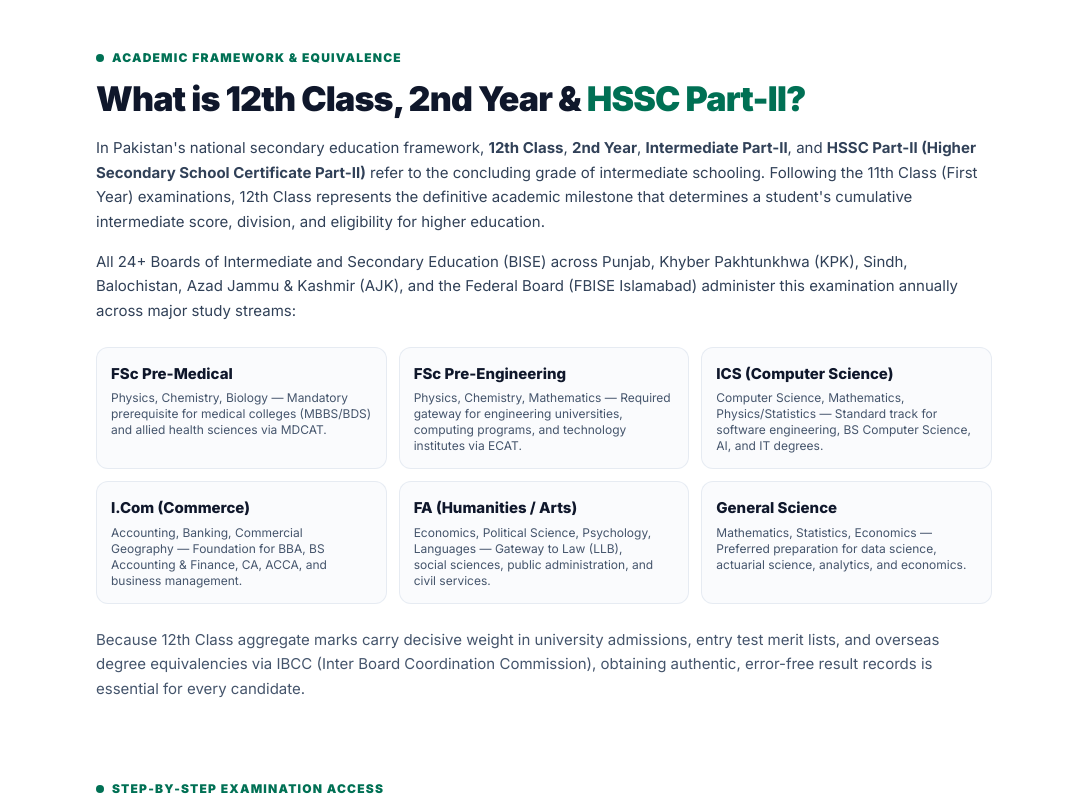
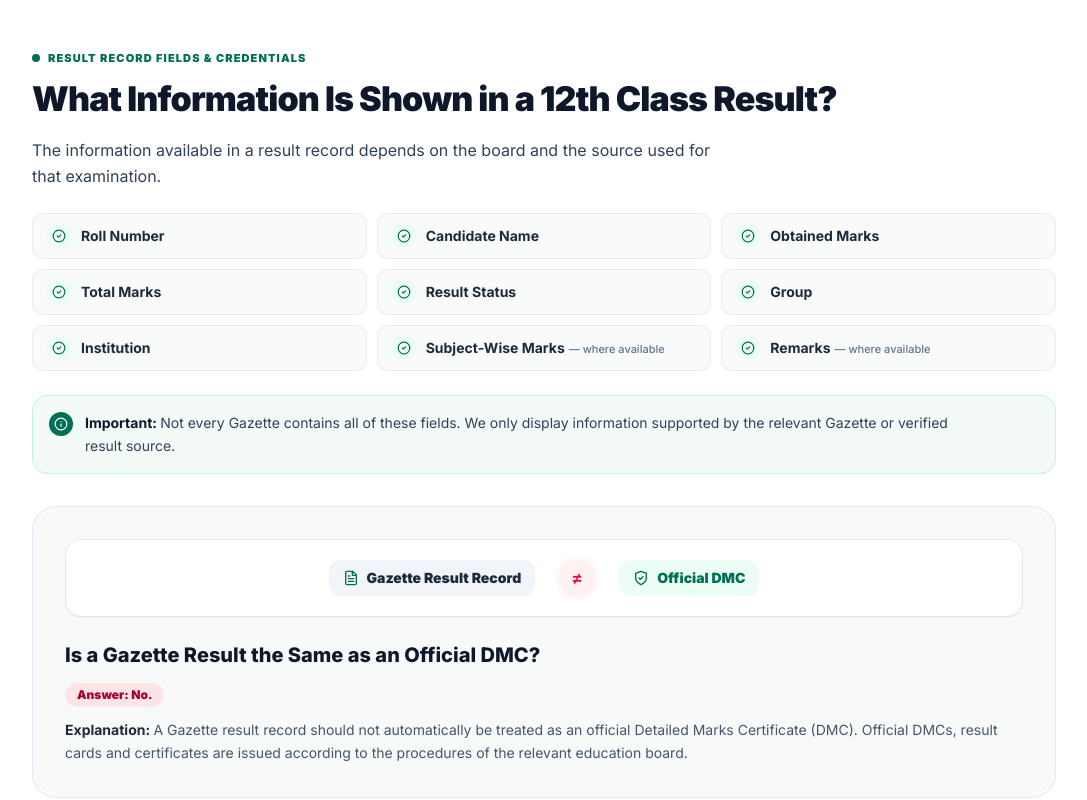
Before and after one commit to 12thclassresult2026/12thclassresult.com.pk, a Next.js app: page / in a window 1280 px wide. Shown: the part 9720-10520 px from the top of the page, without its empty margins (96-1183 px from the left). Built offline with nearby package versions, Linux system fonts and the light colour scheme; a web font is replaced by a local one.

Commit message:
feat(homepage): add Result Information & DMC comparison section

```diff
--- a/app/page.tsx
+++ b/app/page.tsx
@@ -9,6 +9,7 @@ import { FaqShowcaseSection } from '@/components/home/faq-showcase-section'
 import { GazetteLookupExplainerSection } from '@/components/home/gazette-lookup-explainer-section'
 import { GazetteSection } from '@/components/home/gazette-section'
 import { HeroSection } from '@/components/home/hero-section'
+import { ResultInformationSection } from '@/components/home/result-information-section'
 import { ResultMethodsSection } from '@/components/home/result-methods-section'
 import { ResultScheduleSection } from '@/components/home/result-schedule-section'
 import { SemanticContentSections } from '@/components/home/semantic-content-sections'
@@ -162,10 +163,13 @@ export default function HomePage() {
       {/* 9. RESULT SCHEDULE (When Will 12th Class Result Be Announced?) */}
       <ResultScheduleSection />
 
-      {/* 10. 5 SEMANTIC CONTENT SECTIONS (AEO / Comprehensive Topical Authority) */}
+      {/* 10. RESULT INFORMATION & DMC COMPARISON */}
+      <ResultInformationSection />
+
+      {/* 11. 5 SEMANTIC CONTENT SECTIONS (AEO / Comprehensive Topical Authority) */}
       <SemanticContentSections />
 
-      {/* 11. FREQUENTLY ASKED QUESTIONS (Showcase Design) */}
+      {/* 12. FREQUENTLY ASKED QUESTIONS (Showcase Design) */}
       <FaqShowcaseSection />
     </div>
   )
--- /dev/null
+++ b/components/home/result-information-section.tsx
@@ -0,0 +1,125 @@
+import { CheckCircle2Icon, FileTextIcon, InfoIcon, ShieldCheckIcon } from '@/components/ui/icons'
+
+export function ResultInformationSection() {
+  const supportedFields = [
+    { name: 'Roll Number', isConditional: false },
+    { name: 'Candidate Name', isConditional: false },
+    { name: 'Obtained Marks', isConditional: false },
+    { name: 'Total Marks', isConditional: false },
+    { name: 'Result Status', isConditional: false },
+    { name: 'Group', isConditional: false },
+    { name: 'Institution', isConditional: false },
+    { name: 'Subject-Wise Marks', isConditional: true },
+    { name: 'Remarks', isConditional: true },
+  ]
+
+  return (
+    <section
+      aria-labelledby="result-info-heading"
+      className="relative border-b border-slate-200/80 bg-white py-16 sm:py-20"
+    >
+      <div className="container-wide">
+        <div className="mx-auto max-w-5xl">
+          {/* Eyebrow */}
+          <div className="flex items-center gap-2">
+            <span className="flex h-2 w-2 rounded-full bg-[#007054]" />
+            <span className="text-[11px] font-black tracking-widest text-[#007054] uppercase">
+              RESULT RECORD FIELDS &amp; CREDENTIALS
+            </span>
+          </div>
+
+          {/* Heading */}
+          <h2
+            id="result-info-heading"
+            className="mt-3 text-2xl font-black tracking-tight text-slate-900 sm:text-3xl lg:text-[34px] lg:leading-tight"
+          >
+            What Information Is Shown in a 12th Class Result?
+          </h2>
+
+          {/* Content */}
+          <p className="mt-4 max-w-3xl text-sm leading-relaxed text-slate-700 sm:text-base">
+            The information available in a result record depends on the board and the source used
+            for that examination.
+          </p>
+
+          {/* Compact List of Possible Source-Supported Fields */}
+          <div className="mt-6 grid grid-cols-1 gap-2.5 sm:grid-cols-2 lg:grid-cols-3">
+            {supportedFields.map((field) => (
+              <div
+                key={field.name}
+                className="flex items-center gap-2.5 rounded-xl border border-slate-200/80 bg-[#F9FBFA] px-3.5 py-2.5 text-xs sm:text-sm"
+              >
+                <div className="flex h-6 w-6 shrink-0 items-center justify-center rounded-lg bg-emerald-50 text-[#007054]">
+                  <CheckCircle2Icon width={14} height={14} />
+                </div>
+                <span className="font-bold text-slate-800">
+                  {field.name}
+                  {field.isConditional && (
+                    <span className="ml-1 text-[11px] font-medium text-slate-500">
+                      — where available
+                    </span>
+                  )}
+                </span>
+              </div>
+            ))}
+          </div>
+
+          {/* Important Statement */}
+          <div className="mt-6 flex items-start gap-3 rounded-2xl border border-emerald-200/70 bg-[#EBF7F3]/60 p-4 text-xs leading-relaxed text-slate-700 sm:text-sm">
+            <div className="flex h-6 w-6 shrink-0 items-center justify-center rounded-full bg-[#007054] text-white">
+              <InfoIcon width={14} height={14} />
+            </div>
+            <p>
+              <strong className="font-bold text-slate-900">Important: </strong>
+              Not every Gazette contains all of these fields. We only display information supported
+              by the relevant Gazette or verified result source.
+            </p>
+          </div>
+
+          {/* Highlighted Comparison Block: Gazette Result Record ≠ Official DMC */}
+          <div className="mt-8 rounded-3xl border border-slate-200/90 bg-[#F8FAF9] p-6 sm:p-8">
+            {/* Visual: Gazette Result Record ≠ Official DMC */}
+            <div className="flex flex-col items-center justify-center gap-3 rounded-2xl border border-slate-200 bg-white p-4 shadow-2xs sm:flex-row sm:gap-6 sm:p-5">
+              <div className="flex items-center gap-2 rounded-xl bg-slate-100 px-3.5 py-2 text-xs font-black text-slate-800 sm:text-sm">
+                <FileTextIcon width={16} height={16} className="text-[#007054]" />
+                <span>Gazette Result Record</span>
+              </div>
+
+              <div
+                aria-label="does not equal"
+                className="flex h-9 w-9 shrink-0 items-center justify-center rounded-full bg-rose-50 text-base font-black text-rose-600 shadow-2xs ring-4 ring-rose-50/50"
+              >
+                ≠
+              </div>
+
+              <div className="flex items-center gap-2 rounded-xl bg-emerald-50 px-3.5 py-2 text-xs font-black text-[#007054] sm:text-sm">
+                <ShieldCheckIcon width={16} height={16} className="text-[#007054]" />
+                <span>Official DMC</span>
+              </div>
+            </div>
+
+            {/* H3 and Content */}
+            <div className="mt-6">
+              <h3 className="text-lg font-extrabold text-slate-900 sm:text-xl">
+                Is a Gazette Result the Same as an Official DMC?
+              </h3>
+
+              <div className="mt-3">
+                <span className="inline-flex items-center rounded-full bg-rose-100 px-3 py-1 text-xs font-black text-rose-800">
+                  Answer: No.
+                </span>
+              </div>
+
+              <div className="mt-3 text-xs leading-relaxed text-slate-600 sm:text-sm">
+                <strong className="font-bold text-slate-800">Explanation: </strong>A Gazette result
+                record should not automatically be treated as an official Detailed Marks Certificate
+                (DMC). Official DMCs, result cards and certificates are issued according to the
+                procedures of the relevant education board.
+              </div>
+            </div>
+          </div>
+        </div>
+      </div>
+    </section>
+  )
+}
```
